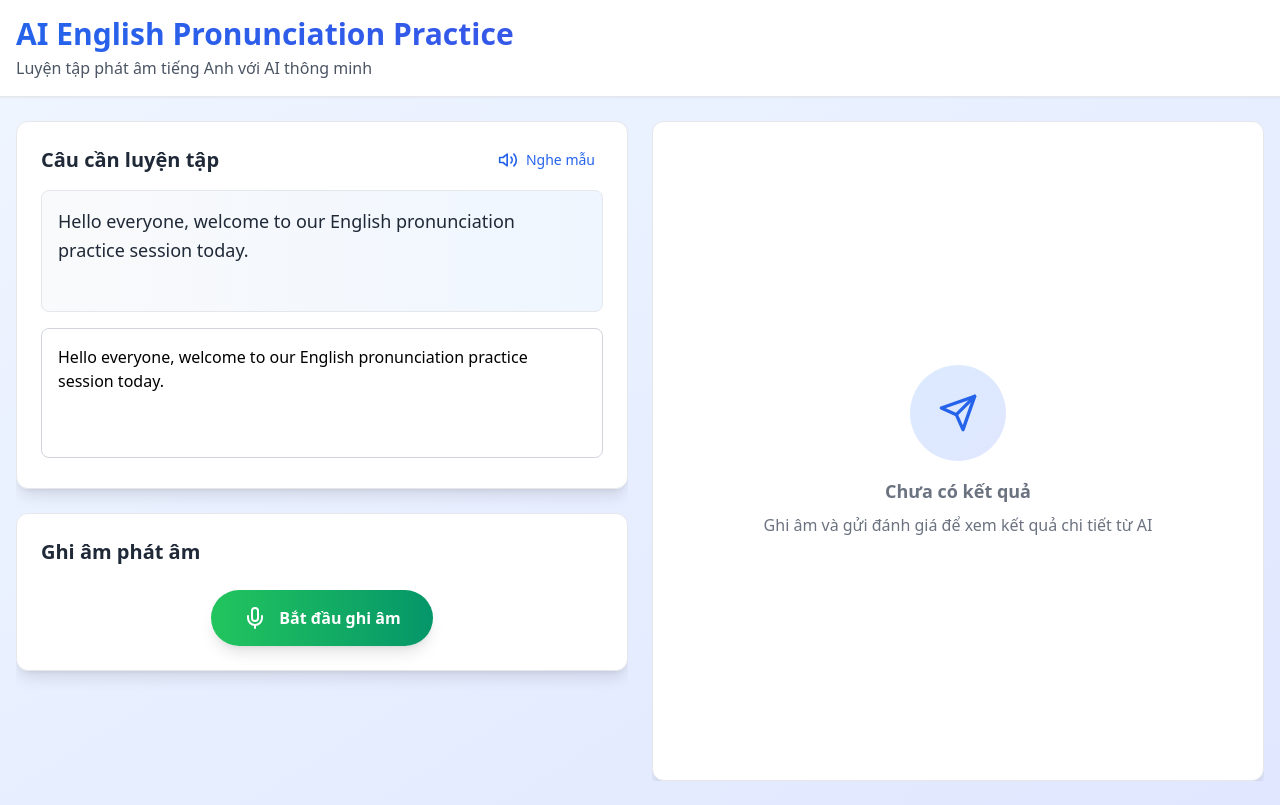
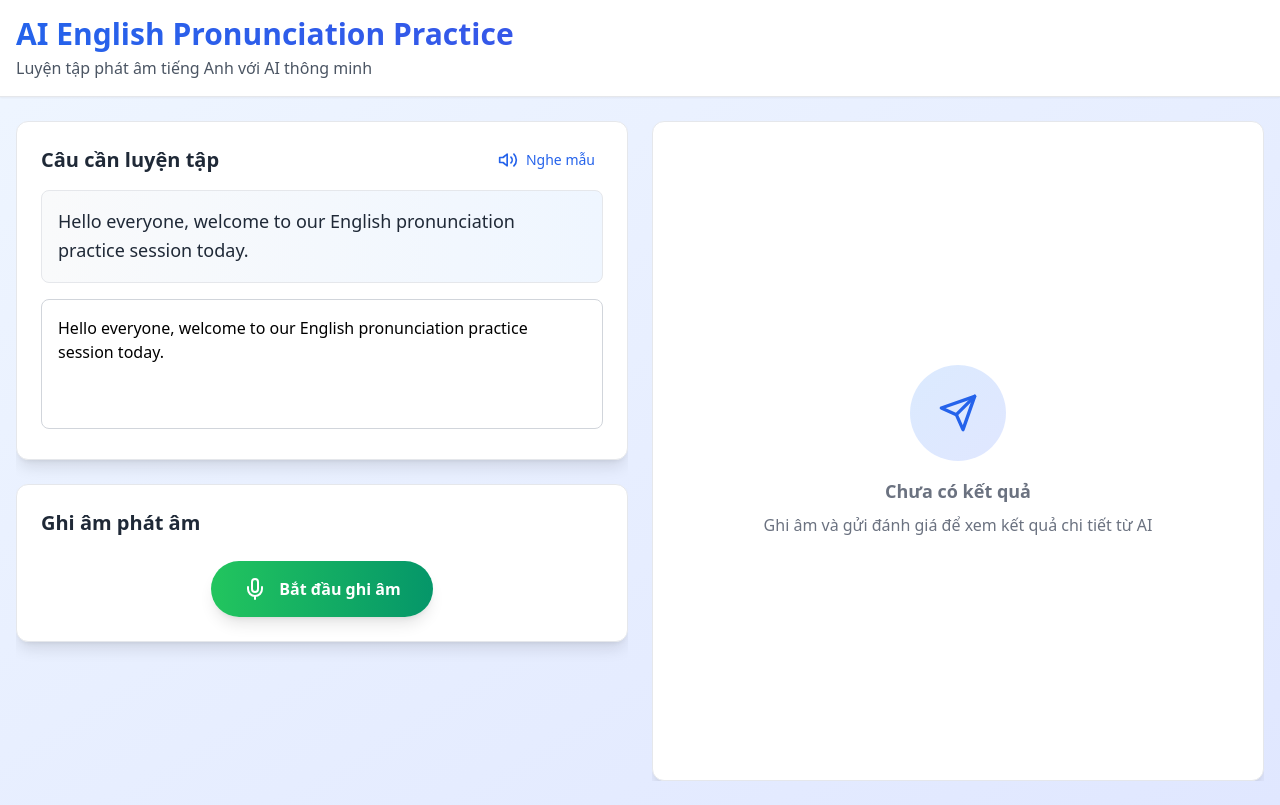
Before and after one commit to son023/ai-english-learning-server, a React (Vite) app in the folder frontend/: page / in a window 1280 px wide. Built offline with nearby package versions, Linux system fonts and the light colour scheme.

Commit message:
minor fix fe

```diff
--- a/frontend/src/components/PronunciationPractice.jsx
+++ b/frontend/src/components/PronunciationPractice.jsx
@@ -154,38 +154,17 @@ const PronunciationPractice = () => {
   };
 
   const renderColoredPracticeTextWithPhonemes = () => {
-    if (
-      !results?.reference_phonemes?.length &&
-      !results?.learner_phonemes?.length
-    ) {
-      return (
-        <>
-          <span>{practiceText}</span>
-          <br />
-          <span className="text-gray-500">
-            {results?.reference_phonemes?.map((w) => w.phoneme).join("") || ""}
-          </span>
-          <br />
-          <span className="text-gray-400">
-            {results?.learner_phonemes?.map((w) => w.phoneme).join("") || ""}
-          </span>
-        </>
-      );
-    }
-
-    // Hàm align sequences dùng Needleman-Wunsch alignment
+    // Align phonemes and render labeled comparisons inside the results panel
     function alignSequences(refSeq, learnerSeq) {
       const m = refSeq.length;
       const n = learnerSeq.length;
       const dp = Array.from({ length: m + 1 }, () => Array(n + 1).fill(0));
       const back = Array.from({ length: m + 1 }, () => Array(n + 1).fill(null));
 
-      // scoring
       const matchScore = 2;
       const mismatchPenalty = -1;
       const gapPenalty = -1;
 
-      // init DP
       for (let i = 0; i <= m; i++) {
         dp[i][0] = i * gapPenalty;
         back[i][0] = "up";
@@ -196,7 +175,6 @@ const PronunciationPractice = () => {
       }
       back[0][0] = null;
 
-      // fill DP
       for (let i = 1; i <= m; i++) {
         for (let j = 1; j <= n; j++) {
           const match =
@@ -208,23 +186,19 @@ const PronunciationPractice = () => {
           const ins = dp[i][j - 1] + gapPenalty;
           const best = Math.max(match, del, ins);
           dp[i][j] = best;
-          if (best === match) back[i][j] = "diag";
-          else if (best === del) back[i][j] = "up";
-          else back[i][j] = "left";
+          if (best === del) back[i][j] = "up";
+          else if (best === ins) back[i][j] = "left";
+          else back[i][j] = "diag";
         }
       }
 
-      // traceback
       let i = m,
         j = n;
       const aligned = [];
       while (i > 0 || j > 0) {
         const dir = back[i][j];
         if (dir === "diag") {
-          aligned.push({
-            ref: refSeq[i - 1],
-            learner: learnerSeq[j - 1],
-          });
+          aligned.push({ ref: refSeq[i - 1], learner: learnerSeq[j - 1] });
           i--;
           j--;
         } else if (dir === "up") {
@@ -235,82 +209,98 @@ const PronunciationPractice = () => {
           j--;
         }
       }
-      return aligned.reverse(); // alignment từ trái qua phải
+      return aligned.reverse();
     }
 
-    const refPhonemes = results.reference_phonemes
+    if (!results) return null;
+
+    const refPhonemes = (results.reference_phonemes || [])
       .map((p) => (p.phoneme || "").trim())
       .filter(Boolean);
-
-    const learnerPhonemes = results.learner_phonemes
+    const learnerPhonemes = (results.learner_phonemes || [])
       .map((p) => (p.phoneme || "").trim())
       .filter(Boolean);
 
     const alignment = alignSequences(refPhonemes, learnerPhonemes);
 
-    // Split practiceText into words, preserving punctuation and spaces
-    const words = practiceText.split(/\s+/);
+    function buildColoredSentence(targetText, advanceOn) {
+      const words = (targetText || "").split(/\s+/);
       let wordIndex = 0;
       const coloredSegments = [];
 
       alignment.forEach((pair) => {
-      if (pair.ref === null) return; // ignore insertions
+        const shouldAdvance =
+          advanceOn === "ref" ? pair.ref !== null : pair.learner !== null;
+        if (!shouldAdvance) return;
 
-      const word = words[wordIndex];
+        const word = words[wordIndex] ?? "";
         let wordSpans = [];
 
-      if (pair.learner === null) {
-        // deletion: red whole word
+        const refSym = pair.ref;
+        const learnerSym = pair.learner;
+        const emphasisClass =
+          advanceOn === "ref" ? "font-bold underline" : "underline";
+        if (
+          (advanceOn === "ref" && learnerSym === null) ||
+          (advanceOn === "learner" && refSym === null)
+        ) {
           wordSpans.push(
             <span
-            key={`word-${wordIndex}`}
-            className="text-red-600 font-bold underline"
+              key={`word-${advanceOn}-${wordIndex}`}
+              className={`text-red-600 ${emphasisClass}`}
             >
               {word}
             </span>
           );
-      } else if (pair.ref === pair.learner) {
-        // exact match: green whole word
+        } else if (refSym === learnerSym) {
           wordSpans.push(
             <span
-            key={`word-${wordIndex}`}
-            className="text-green-600 font-bold underline"
+              key={`word-${advanceOn}-${wordIndex}`}
+              className={`text-green-600 ${emphasisClass}`}
             >
               {word}
             </span>
           );
         } else {
-        // mismatch: sub-alignment on characters
-        const refChars = [...pair.ref];
-        const learnerChars = [...pair.learner];
+          const refChars = [...(refSym || "")];
+          const learnerChars = [...(learnerSym || "")];
           const subAlignment = alignSequences(refChars, learnerChars);
-        const charCount = refChars.length;
-        let subRefIndex = 0;
+          const charCount =
+            (advanceOn === "ref" ? refChars.length : learnerChars.length) || 1;
+          let subIdxCount = 0;
 
           subAlignment.forEach((subPair, subIdx) => {
-          if (subPair.ref === null) return; // ignore insertions
+            const consider =
+              advanceOn === "ref"
+                ? subPair.ref !== null
+                : subPair.learner !== null;
+            if (!consider) return;
+            const isCorrect =
+              subPair.ref !== null &&
+              subPair.learner !== null &&
+              subPair.ref === subPair.learner;
+            const colorClass = isCorrect
+              ? `text-green-600 ${emphasisClass}`
+              : `text-red-600 ${emphasisClass}`;
 
-          const isCorrect =
-            subPair.learner !== null && subPair.ref === subPair.learner;
-          const colorClass = isCorrect
-            ? "text-green-600 font-bold underline"
-            : "text-red-600 font-bold underline";
-
-          const start = Math.floor((subRefIndex * word.length) / charCount);
-          const end = Math.floor(((subRefIndex + 1) * word.length) / charCount);
+            const start = Math.floor((subIdxCount * word.length) / charCount);
+            const end = Math.floor(
+              ((subIdxCount + 1) * word.length) / charCount
+            );
             const part = word.substring(start, end);
-
             if (part) {
               wordSpans.push(
-              <span key={`sub-${wordIndex}-${subIdx}`} className={colorClass}>
+                <span
+                  key={`sub-${advanceOn}-${wordIndex}-${subIdx}`}
+                  className={colorClass}
+                >
                   {part}
                 </span>
               );
             }
-          subRefIndex++;
+            subIdxCount++;
           });
 
-        // If there's remaining text due to rounding, append to last span
           const lastEnd = Math.floor((charCount * word.length) / charCount);
           if (lastEnd < word.length) {
             const remaining = word.substring(lastEnd);
@@ -322,10 +312,9 @@ const PronunciationPractice = () => {
                 </span>
               );
             } else {
-            // unlikely, but fallback
               wordSpans.push(
                 <span
-                key={`word-${wordIndex}-remain`}
+                  key={`remain-${advanceOn}-${wordIndex}`}
                   className="text-red-600 font-bold underline"
                 >
                   {remaining}
@@ -337,14 +326,39 @@ const PronunciationPractice = () => {
 
         coloredSegments.push(...wordSpans);
         wordIndex++;
-      if (wordIndex < words.length) {
-        coloredSegments.push(" ");
-      }
+        if (wordIndex < words.length) coloredSegments.push(" ");
       });
 
-    const referencePhonemeLine = (
-      <div className="flex flex-wrap gap-x-1 text-base mt-1 text-gray-500">
-        {results.reference_phonemes.map((item, idx) => (
+      return coloredSegments.length > 0 ? coloredSegments : [targetText];
+    }
+
+    const refSentenceColored = buildColoredSentence(practiceText, "ref");
+    const learnerSentenceColored = results.transcribed_text || "";
+
+    return (
+      <div className="space-y-3">
+        <div>
+          <div className="text-sm font-semibold text-gray-600 mb-1">
+            Câu gốc
+          </div>
+          <div className="bg-gray-50 border border-gray-200 rounded-lg p-3 text-gray-800 font-medium">
+            {refSentenceColored}
+          </div>
+        </div>
+        <div>
+          <div className="text-sm font-semibold text-gray-600 mb-1">
+            Câu bạn đọc
+          </div>
+          <div className="bg-gray-50 border border-gray-200 rounded-lg p-3 text-gray-800 font-medium">
+            {learnerSentenceColored}
+          </div>
+        </div>
+        <div>
+          <div className="text-sm font-semibold text-gray-600 mb-1">
+            Phoneme câu gốc
+          </div>
+          <div className="flex flex-wrap gap-x-1 text-base mt-1 text-gray-700">
+            {(results.reference_phonemes || []).map((item, idx) => (
               <span
                 key={"ref-phoneme-" + idx}
                 className="inline-block"
@@ -354,10 +368,12 @@ const PronunciationPractice = () => {
               </span>
             ))}
           </div>
-    );
-
-    const learnerPhonemeLine = (
-      <div className="flex flex-wrap gap-x-1 text-base text-blue-600">
+        </div>
+        <div>
+          <div className="text-sm font-semibold text-gray-600 mb-1">
+            Phoneme bạn đọc
+          </div>
+          <div className="flex flex-wrap gap-x-1 text-base text-blue-700">
             {(results.learner_phonemes || []).map((item, idx) => (
               <span
                 key={"learner-phoneme-" + idx}
@@ -368,14 +384,12 @@ const PronunciationPractice = () => {
               </span>
             ))}
           </div>
-    );
-
-    return (
-      <>
-        {coloredSegments}
-        {referencePhonemeLine}
-        {learnerPhonemeLine}
-      </>
+        </div>
+        <div className="text-xs text-gray-500 mt-1">
+          Màu xanh: đúng; Màu đỏ: cần cải thiện (mismatch, thiếu hoặc thừa
+          phoneme)
+        </div>
+      </div>
     );
   };
 
@@ -387,7 +401,9 @@ const PronunciationPractice = () => {
           <h1 className="text-3xl font-bold bg-gradient-to-r from-blue-600 to-indigo-600 bg-clip-text text-transparent">
             AI English Pronunciation Practice
           </h1>
-          <p className="text-gray-600 mt-1">Luyện tập phát âm tiếng Anh với AI thông minh</p>
+          <p className="text-gray-600 mt-1">
+            Luyện tập phát âm tiếng Anh với AI thông minh
+          </p>
         </div>
       </header>
 
@@ -420,7 +436,7 @@ const PronunciationPractice = () => {
 
               <div className="bg-gradient-to-r from-gray-50 to-blue-50 rounded-lg p-4 mb-4 border border-gray-200">
                 <p className="text-lg text-gray-800 leading-relaxed font-medium">
-                  {renderColoredPracticeTextWithPhonemes()}
+                  {practiceText}
                 </p>
               </div>
 
@@ -625,6 +641,16 @@ const PronunciationPractice = () => {
                   </div>
                 </div>
 
+                {/* Highlighted Comparison */}
+                <div className="mb-6">
+                  <h3 className="text-lg font-semibold text-gray-800 mb-3">
+                    So sánh theo highlight
+                  </h3>
+                  <div className="bg-white rounded-lg p-4 border border-gray-200">
+                    {renderColoredPracticeTextWithPhonemes()}
+                  </div>
+                </div>
+
                 {/* Transcription */}
                 <div className="mb-6">
                   <h3 className="text-lg font-semibold text-gray-800 mb-3">
```
Lines whose indentation alone changed are shown as unchanged.
